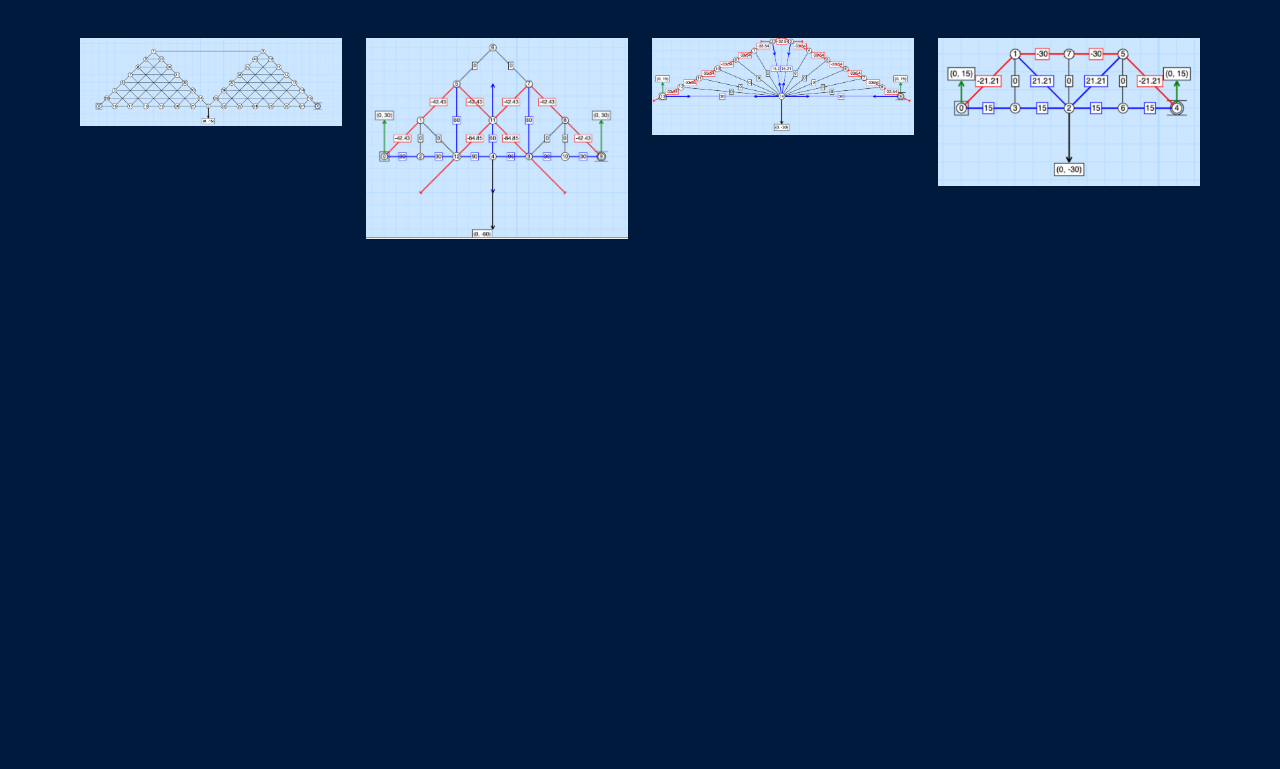
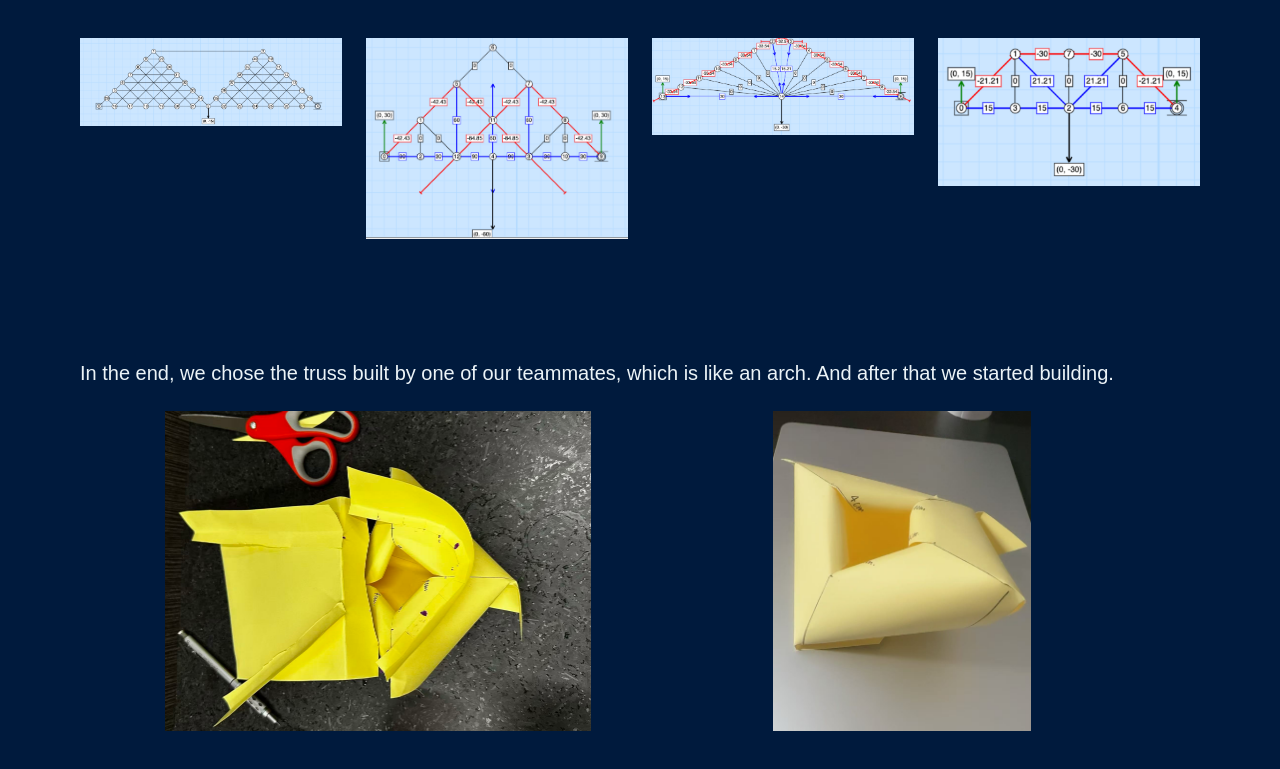
Before and after one commit to Heiji329810/portfolio-project, a React (Vite) app: page /explorations in a window 1280 px wide. Shown: the part 5400-6169 px from the top of the page. Before the commit the page ends 5759 px from the top, so only its background shows below. Built offline with nearby package versions, Linux system fonts and the light colour scheme.

Commit message:
added swimming photo

```diff
--- a/src/components/pages/ScreenExploration.tsx
+++ b/src/components/pages/ScreenExploration.tsx
@@ -115,6 +115,13 @@ export function ScreenExploration() {
           </div>
         </div>
         </div>
+        <div className="p-10">
+        <h5 className="mb-6 text-xl">In the end, we chose the truss built by one of our teammates, which is like an arch. And after that we started building.</h5>
+        <div className="mx-auto mb-10 grid max-w-5xl grid-cols-1 gap-6 md:grid-cols-2">
+          <img src="/images/JHU/mouse-trap.jpg" alt="Mouse trap" className="mx-auto max-h-80 w-full object-contain" />
+          <img src="/images/JHU/box.jpg" alt="Mouse trap" className="mx-auto max-h-80 w-full object-contain" />
+        </div>
+        </div>
     </div>
   )
 }
--- a/src/components/pages/ScreenHobbies.tsx
+++ b/src/components/pages/ScreenHobbies.tsx
@@ -76,12 +76,15 @@ export function ScreenHobbies() {
   <br />
   This is a video of me in a competition. I also got my national level 3 certificate for 100 meters freestyle.
 </h5>
+<div className="mx-auto mb-10 grid grid-cols-1 gap-6 md:grid-cols-2">
 <video
   src="/images/swimming/swimming.mp4"
   controls
   playsInline
-  className="mx-auto mb-8 w-1/2"
+  className="mx-auto mb-8 w-full"
 />
+<img src="/images/swimming/swimming.png" alt="Swimming" className="mx-auto mb-8 w-full" />
+</div>
 
 <h1 className="mb-8 text-xl font-bold text-stone-800">Animations</h1>
 <h5 className="mb-8 text-stone-800"> I am a fan of Detective Conan and Slam Dunk. They are amazing animations. I watch them since a very young age. My interest in them also led me to read more about crime fiction and fall in love with different sports. I always watch sport matches and try different sports. I also 3D printed a 3D card of a character: Hattori Heiji.</h5>
```
